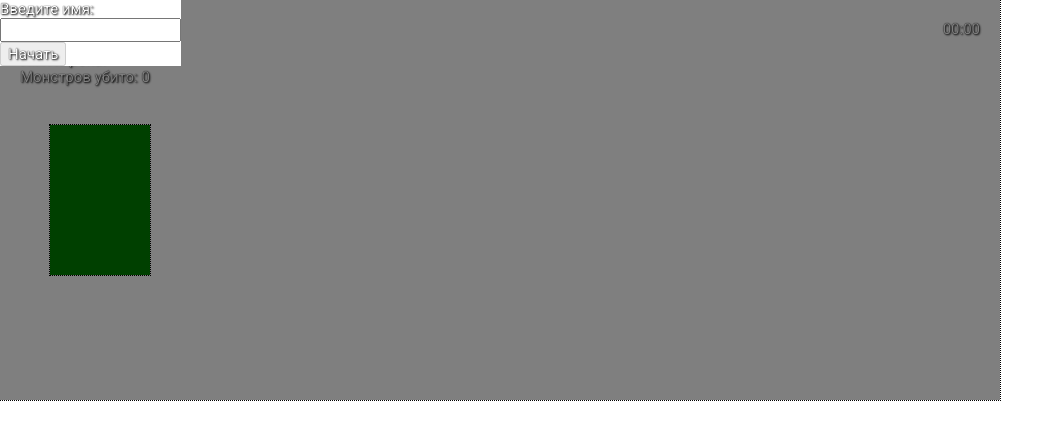
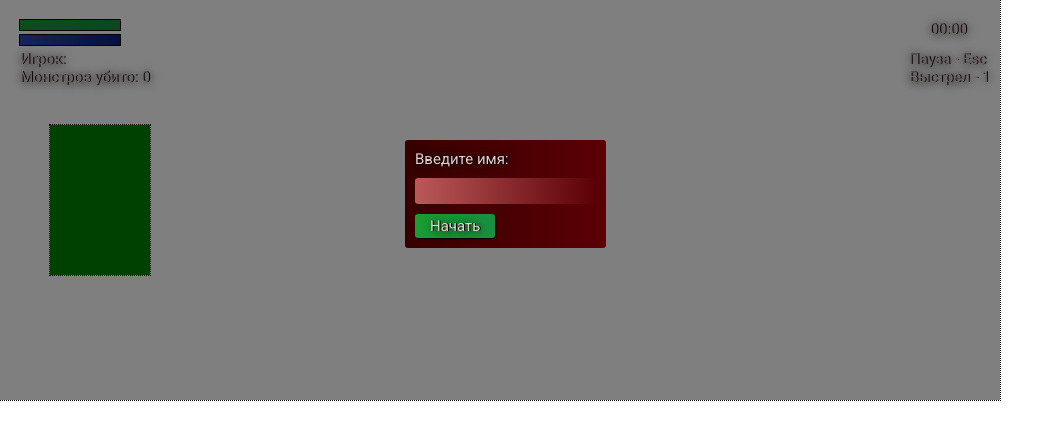
Before and after one commit to grigorevroman/game, a plain HTML site: page index.html in a window 1280 px wide. Shown: the whole page, without its empty margins (0-1064 px from the left). Drawn offline with nearby package versions, Linux system fonts and the light colour scheme.

Commit message:
Refactoring.

```diff
--- a/Hero.js
+++ b/Hero.js
@@ -41,7 +41,7 @@ class Hero
             users[userName] = user;
             usersJson = JSON.stringify(users);
             localStorage.setItem(users, usersJson);
-            $('#screen').append('<div id="results">123<div><form><input type="submit" value="Начать заново"></form></div></div>');
+            $('#screen').append('<div id="results"><div>Вы победили!</div><div><form><input type="submit" value="Начать заново"></form></div></div>');
         } else {
             result = newHeroPos;
         }
--- a/functions.js
+++ b/functions.js
@@ -40,9 +40,13 @@ function init()
         '<div id="pause"></div>' +
         '<div id="health"></div>' +
         '<div id="magic"></div>' +
-        '<div id="user">Имя игрока: <span></span></div>' +
+        '<div id="user">Игрок: <span></span></div>' +
         '<div id="timer">00:00</div>' +
         '<div id="dead-monster-counter">Монстров убито: <span>0</span></div>' +
+        '<div id="instruction">' +
+            '<div>Пауза - Esc</div>' +
+            '<div>Выстрел - 1</div>' +
+        '</div>' +
         '<div id="bg">' +
             '<div id="hero"></div>' +
         '</div>'
--- a/style.css
+++ b/style.css
@@ -2,8 +2,8 @@
 	margin: 0;
 	font-family: 'Roboto', sans-serif;
 	font-size: 15px;
-	text-shadow: 1px 1px 2px black, 0 0 1px black;
-	color: white;
+	text-shadow: 1px 1px 10px black, 1px 0 0 black;
+	color: #e4cece;
 }
 #screen {
 	height: 400px;
@@ -51,8 +51,8 @@
 	outline: 1px solid black;
 	top: 20px;
 	left: 20px;
-	background: rgb(58,252,35);
-	background: linear-gradient(90deg, rgba(58,252,35,1) 0%, rgba(19,194,113,1) 100%, rgba(7,194,31,1) 100%);
+	background: rgb(24,158,49);
+	background: linear-gradient(90deg, rgba(24,158,49,1) 0%, rgba(24,144,64,1) 100%, rgba(91,0,5,1) 100%);
 }
 #magic {
 	position: absolute;
@@ -62,14 +62,14 @@
 	outline: 1px solid black;
 	top: 35px;
 	left: 20px;
-	background: rgb(35,189,252);
-	background: linear-gradient(90deg, rgba(35,189,252,1) 0%, rgba(1,73,238,1) 99%, rgba(19,93,194,1) 100%);
+	background: rgb(44,73,175);
+	background: linear-gradient(90deg, rgba(44,73,175,1) 0%, rgba(11,34,126,1) 100%, rgba(91,0,5,1) 100%);
 }
 #timer {
 	position: absolute;
 	z-index: 1;
 	top: 20px;
-	right: 20px;
+	right: 33px;
 }
 .arrow {
     position: absolute;
@@ -99,15 +99,40 @@
 	top: 68px;
 	left: 20px;
 }
-#menu {
+#menu, #results {
 	position: absolute;
 	z-index: 3;
-	background: white;
+	background: rgb(55,0,0);
+	background: linear-gradient(90deg, rgba(55,0,0,1) 0%, rgba(91,0,5,1) 100%, rgba(17,0,3,1) 100%);
+	padding: 0 10px 10px 10px;
+	border-radius: 3px;
+	left: 405px;
+	top: 140px;
+}
+#menu > div, #results > div {
+	margin-top: 10px;
+}
+#menu button, #results input[type=submit] {
+	background: rgb(24,158,49);
+	background: linear-gradient(90deg, rgba(24,158,49,1) 0%, rgba(24,144,64,1) 100%, rgba(91,0,5,1) 100%);
+	border: none;
+	padding: 3px 15px;
+	border-radius: 3px;
+	box-shadow: 1px 1px 1px black, 0 0 0 #eaeaea;
+}
+#menu input {
+	background: rgb(186,89,89);
+	background: linear-gradient(90deg, rgba(186,89,89,1) 0%, rgba(91,0,5,1) 100%, rgba(125,44,59,1) 100%);
+	border: none;
+	padding: 4px;
+	border-radius: 3px;
 }
 #results {
-	z-index: 3;
+	left: 435px;
+}
+#instruction  {
+	z-index: 1;
 	position: absolute;
-	top: 0;
-	left: 0;
-	background-color: white;
+	right:10px;
+	top: 50px;
 }
```
